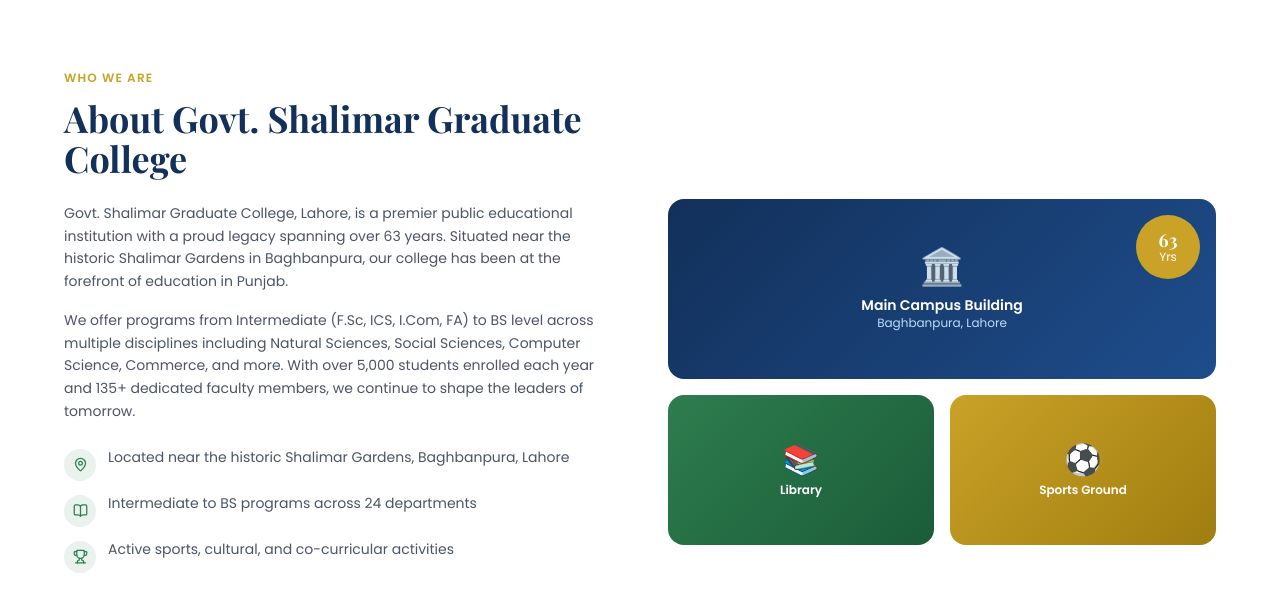
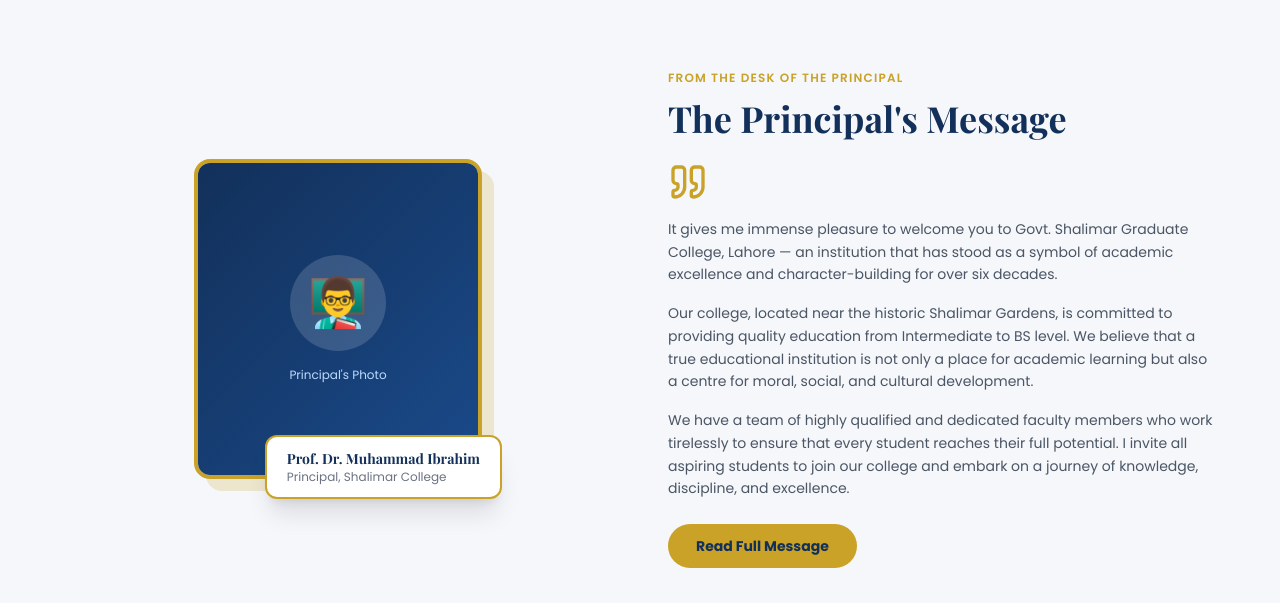
Before and after one commit to aqibawan2003/shalimar-collage-website, a Next.js app: page / in a window 1280 px wide. Shown: the part 795-1398 px from the top of the page. Built offline with nearby package versions, Linux system fonts and the light colour scheme.

Commit message:
Add src/components/PrincipalMessage.tsx

```diff
--- /dev/null
+++ b/src/components/PrincipalMessage.tsx
@@ -0,0 +1,81 @@
+import Link from "next/link";
+import { Quote } from "lucide-react";
+
+export default function PrincipalMessage() {
+  return (
+    <section className="py-24 px-4" style={{ backgroundColor: "#F5F7FA" }}>
+      <div className="max-w-6xl mx-auto grid grid-cols-1 lg:grid-cols-2 gap-14 items-center">
+        {/* Left: Principal portrait */}
+        <div className="flex justify-center">
+          <div className="relative">
+            <div
+              className="w-72 h-80 rounded-2xl overflow-hidden relative"
+              style={{ border: "4px solid #C9A227", boxShadow: "12px 12px 0 rgba(201,162,39,0.2)" }}
+            >
+              <div
+                className="w-full h-full flex items-center justify-center"
+                style={{ background: "linear-gradient(135deg, #12305A 0%, #1a4a8a 100%)" }}
+              >
+                {/* Silhouette placeholder */}
+                <div className="text-center text-white">
+                  <div
+                    className="w-24 h-24 rounded-full mx-auto mb-4 flex items-center justify-center text-5xl"
+                    style={{ backgroundColor: "rgba(255,255,255,0.15)" }}
+                  >
+                    👨‍🏫
+                  </div>
+                  <div className="text-xs text-blue-200">Principal&apos;s Photo</div>
+                </div>
+              </div>
+            </div>
+            {/* Name badge */}
+            <div
+              className="absolute -bottom-5 -right-5 bg-white rounded-xl px-5 py-3 shadow-xl"
+              style={{ border: "2px solid #C9A227" }}
+            >
+              <div className="text-sm font-bold" style={{ color: "#12305A", fontFamily: "'Playfair Display', serif" }}>
+                Prof. Dr. Muhammad Ibrahim
+              </div>
+              <div className="text-xs text-gray-500">Principal, Shalimar College</div>
+            </div>
+          </div>
+        </div>
+
+        {/* Right: Message */}
+        <div>
+          <span className="text-xs font-semibold uppercase tracking-widest block mb-3" style={{ color: "#C9A227" }}>
+            From the Desk of the Principal
+          </span>
+          <h2
+            className="text-3xl sm:text-4xl font-bold mb-6"
+            style={{ color: "#12305A", fontFamily: "'Playfair Display', serif" }}
+          >
+            The Principal&apos;s Message
+          </h2>
+          <Quote size={40} className="mb-4" style={{ color: "#C9A227" }} />
+          <p className="text-gray-600 text-sm leading-relaxed mb-4">
+            It gives me immense pleasure to welcome you to Govt. Shalimar Graduate College, Lahore — an institution that has
+            stood as a symbol of academic excellence and character-building for over six decades.
+          </p>
+          <p className="text-gray-600 text-sm leading-relaxed mb-4">
+            Our college, located near the historic Shalimar Gardens, is committed to providing quality education from
+            Intermediate to BS level. We believe that a true educational institution is not only a place for academic
+            learning but also a centre for moral, social, and cultural development.
+          </p>
+          <p className="text-gray-600 text-sm leading-relaxed mb-6">
+            We have a team of highly qualified and dedicated faculty members who work tirelessly to ensure that every
+            student reaches their full potential. I invite all aspiring students to join our college and embark on a journey
+            of knowledge, discipline, and excellence.
+          </p>
+          <Link
+            href="/about#principal"
+            style={{ backgroundColor: "#C9A227", color: "#12305A" }}
+            className="inline-block font-bold text-sm px-7 py-3 rounded-full hover:-translate-y-1 hover:shadow-lg transition-all"
+          >
+            Read Full Message
+          </Link>
+        </div>
+      </div>
+    </section>
+  );
+}
```
